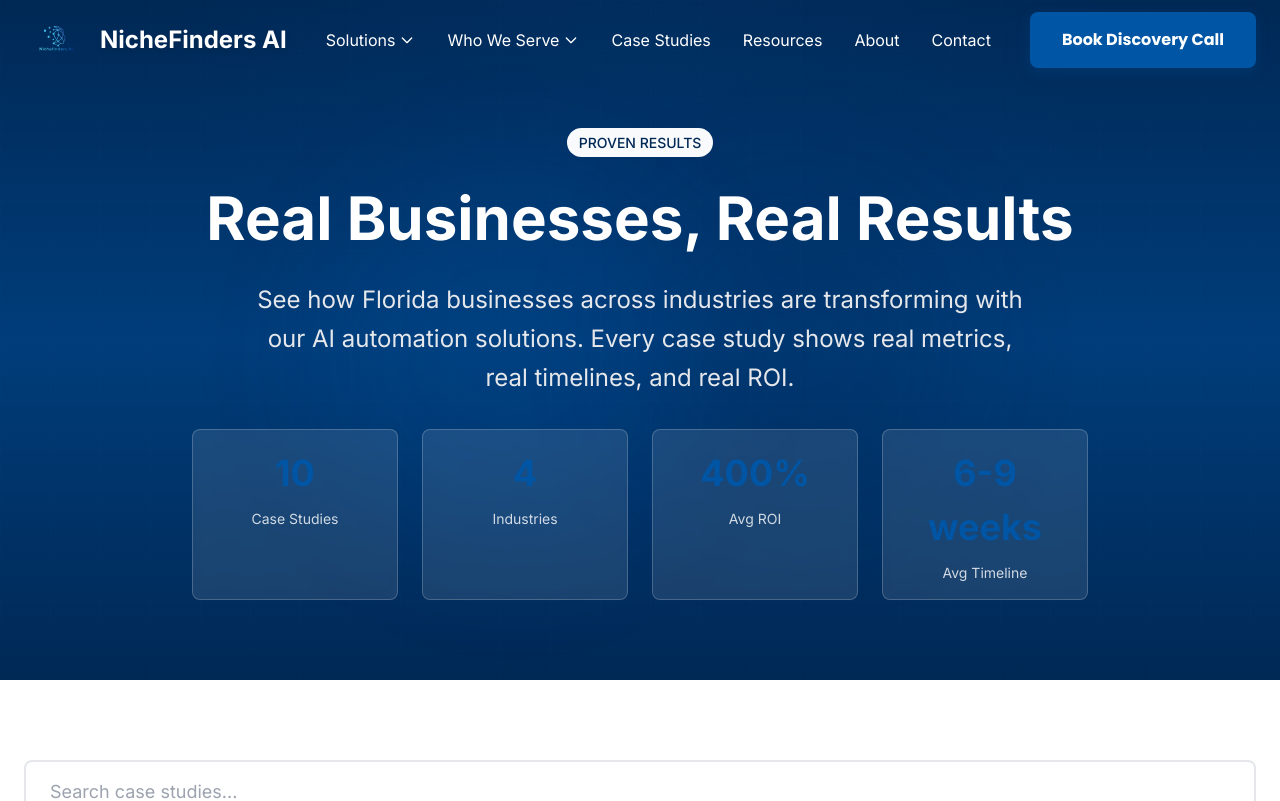
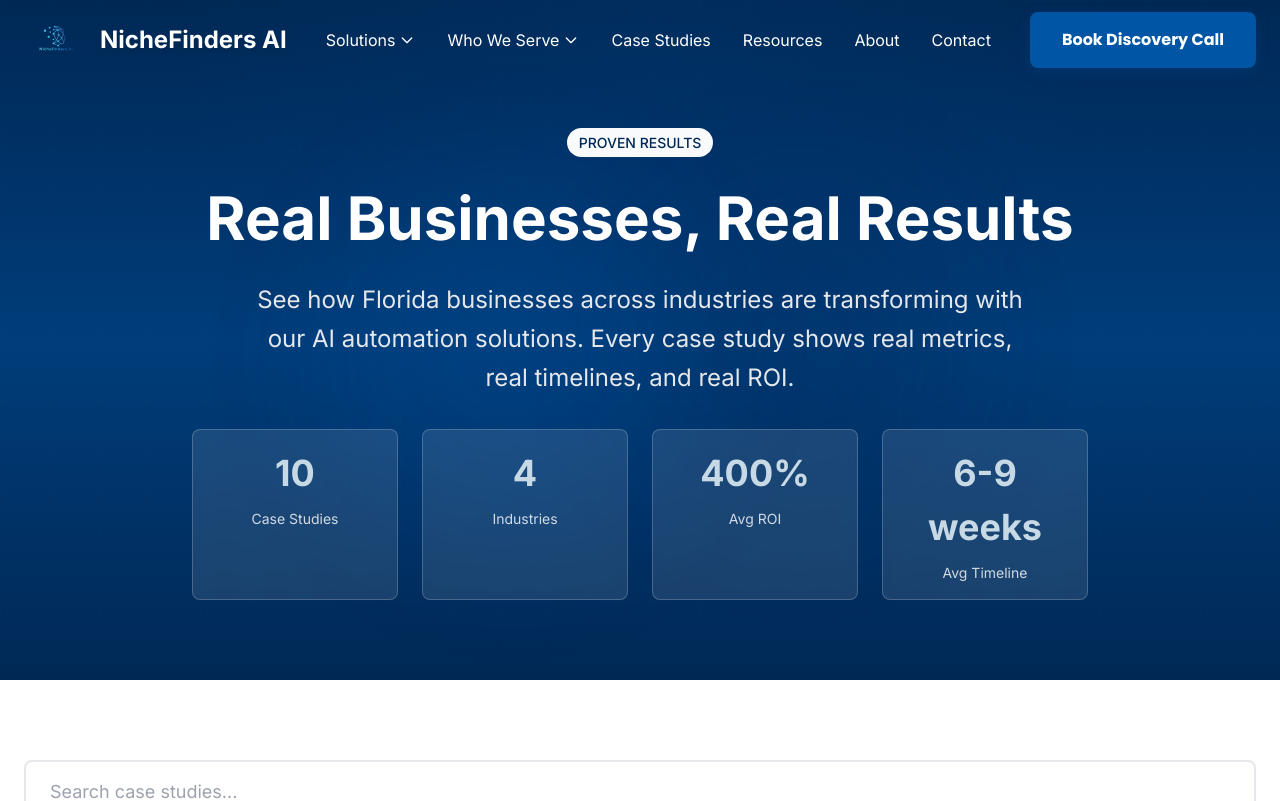
Before and after one commit to Nichefinder1/nichefinders-ai-website, a Next.js app: page /case-studies in a window 1280 px wide. Shown: the top 801 px of the page. Built offline with nearby package versions, Linux system fonts and the light colour scheme.

Commit message:
Fix contrast on case studies page - update hero stats to use lighter blue

```diff
--- a/src/app/case-studies/page.tsx
+++ b/src/app/case-studies/page.tsx
@@ -91,7 +91,7 @@
                 { label: 'Avg Timeline', value: '6-9 weeks' },
               ].map((stat, index) => (
                 <div key={index} className="text-center bg-white/10 backdrop-blur-sm rounded-lg p-4 border border-white/20">
-                  <div className="text-4xl font-black text-cyan-primary mb-2">
+                  <div className="text-4xl font-black text-cyan-light mb-2">
                     {stat.value}
                   </div>
                   <div className="text-sm text-white/80">{stat.label}</div>
```
